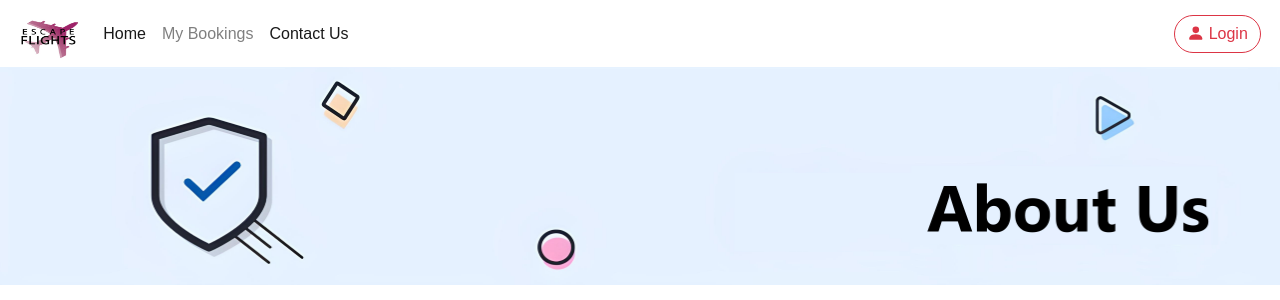
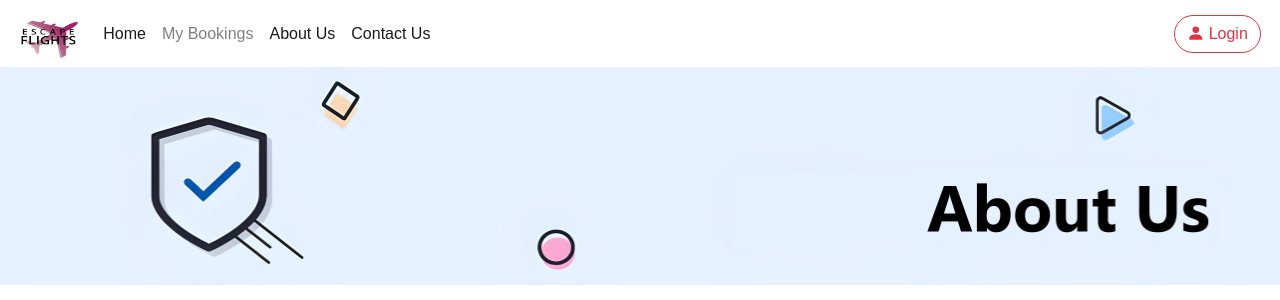
Before and after one commit to sonunandagaon/EscapeFlights, a Django app: page /about-us in a window 1280 px wide. Shown: the top 300 px of the page. Run offline with Django 3.2, Linux system fonts and the light colour scheme; some libraries are stand-ins or nearby versions; some web fonts are replaced.

Commit message:
about us updatedd

```diff
--- a/flight/templates/flight/book.html
+++ b/flight/templates/flight/book.html
@@ -335,7 +335,7 @@
                             </div>
                             <div class="col-3 ci">
                                 Mobile No
-                                <input type="text" name="mobile" class="form-control" placeholder="Mobile No" required>
+                                <input type="tel" name="mobile" class="form-control" placeholder="Mobile No" required>
                             </div>
                             <div class="col-6 ci">
                                 Email
--- a/flight/templates/flight/layout.html
+++ b/flight/templates/flight/layout.html
@@ -36,6 +36,9 @@
           <li class="nav-item {% if page == 'bookings' %}active{% endif %}">
             <a class="nav-link" href="{% url 'bookings' %}">My Bookings</a>
           </li>
+           <li class="nav-item {% if not page %}active{% endif %}">
+             <a class="nav-link" href="{% url 'aboutus' %}">About Us</a>
+           </li>
           <li class="nav-item {% if not page %}active{% endif %}">
             <a class="nav-link" href="{% url 'contact' %}">Contact Us</a>
           </li>
```
